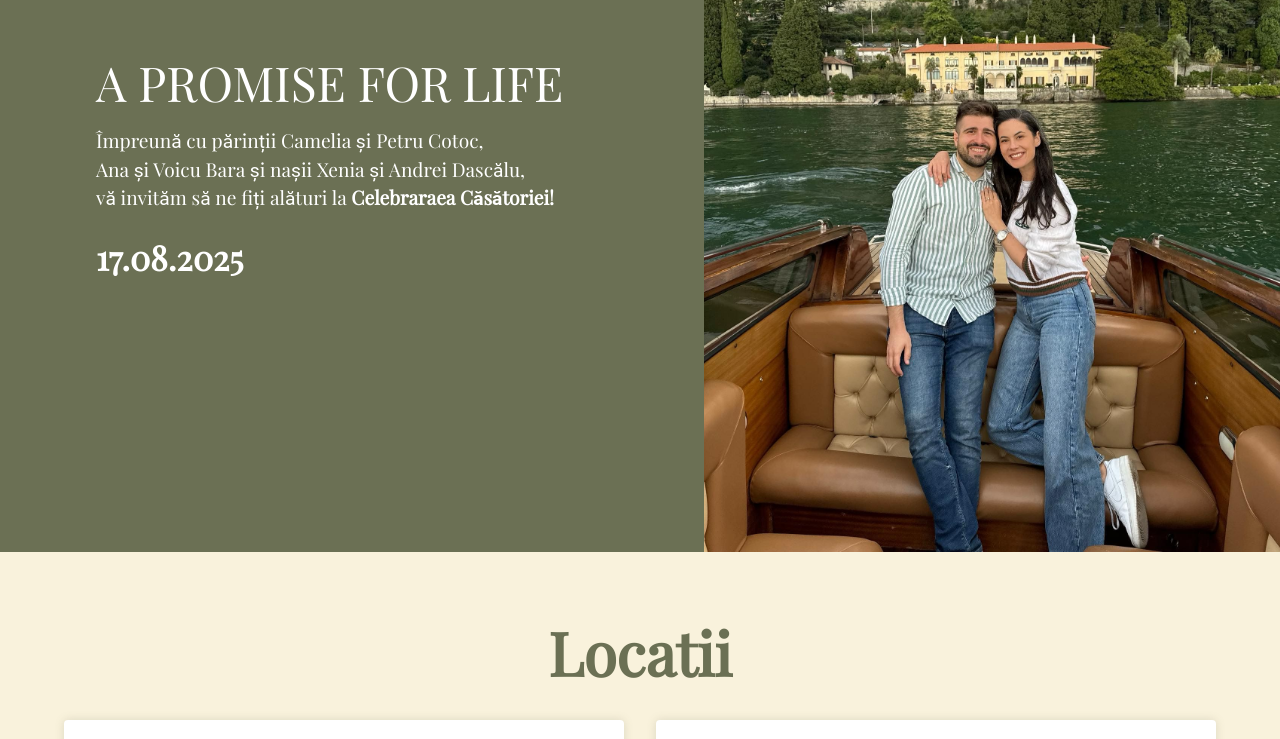
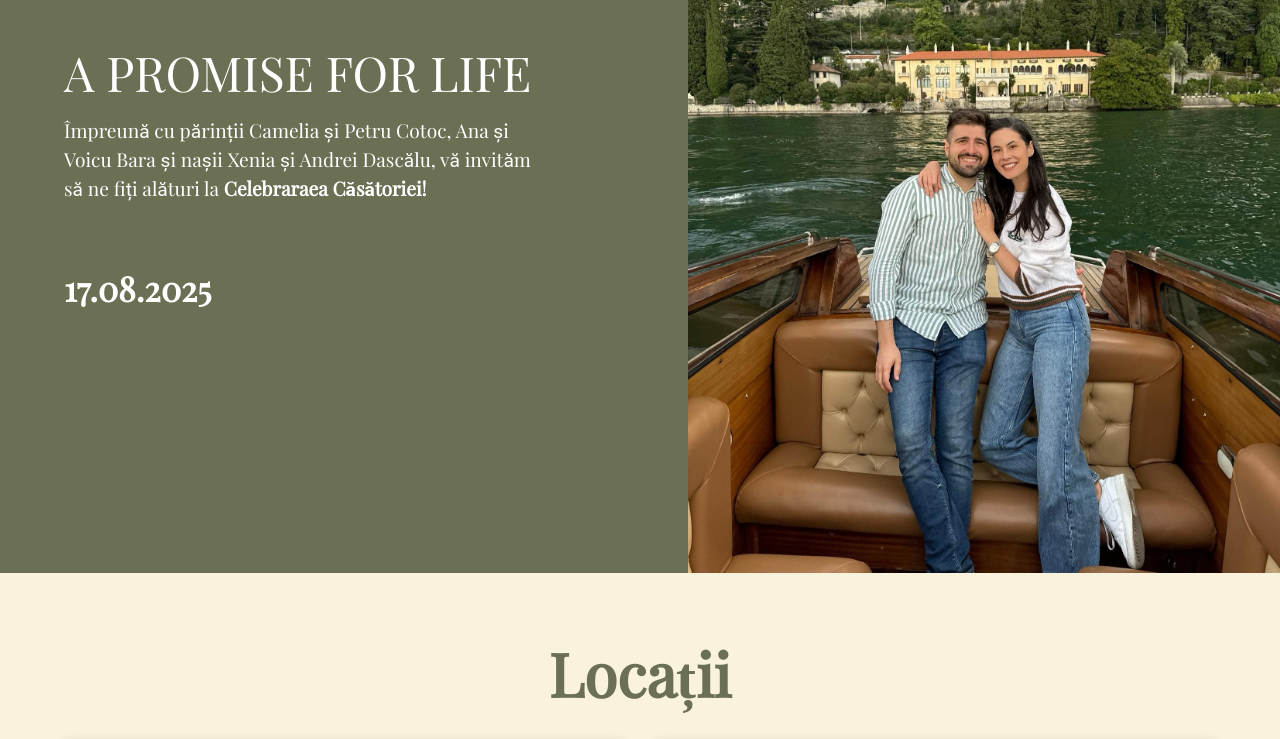
Before and after one commit to Baravd/wedding2, a React (Create React App) app: page / in a window 1280 px wide. Shown: the part 1020-1759 px from the top of the page. Built offline with nearby package versions, Linux system fonts and the light colour scheme.

Commit message:
text corrections and minor stilling changes

```diff
--- a/src/DetailsSection.jsx
+++ b/src/DetailsSection.jsx
@@ -15,7 +15,7 @@ const DetailsSection = ({ weddingData }) => {
         <Box id="details" sx={{ bgcolor: '#f9f2dc', py: 8 }}>
             <Container maxWidth="lg">
                 <Typography variant="h2" gutterBottom align="center" sx={{ mb: 4, color: 'primary.main' }}>
-                    Locatii
+                    Locații
                 </Typography>
                 <Grid container spacing={4}>
                     <Grid item xs={12} md={6}>
@@ -32,7 +32,7 @@ const DetailsSection = ({ weddingData }) => {
                             <CardContent>
                                 <Typography variant="h3" gutterBottom color="primary">
                                     <LocationOn color="primary" sx={{ mr: 1, verticalAlign: 'middle' }} />
-                                    Cununia religioasa
+                                    Cununia religioasă
                                 </Typography>
                                 <Typography variant="h5" gutterBottom>
                                     {weddingData.weddingLocation.name}
--- a/src/InfoSection.jsx
+++ b/src/InfoSection.jsx
@@ -1,7 +1,7 @@
 import React from 'react';
 import { Box, Typography, ThemeProvider, createTheme, Grid, Divider } from '@mui/material';
 import '@fontsource/playfair-display';
-import ToastPNG from './images/toast.PNG'; // Updated import name and file
+import ToastPNG from './images/toast.png';
 
 const theme = createTheme({
     palette: {
@@ -17,23 +17,23 @@ const theme = createTheme({
 const InfoSection = () => {
     return (
         <ThemeProvider theme={theme}>
-            <Box id="info" sx={{ bgcolor: '#f9f2dc', py: 8, px: { xs: 4, md: 12 } }}>
+            <Box id="info" sx={{ bgcolor: '#f9f2dc', py: 8, px: { xs: 4, md: 12 }, color: 'text.primary' }}>
                 <Grid container spacing={4}>
                     <Grid item xs={12} md={4} textAlign="center">
-                        <Typography variant="h3" sx={{ fontFamily: 'Playfair Display', fontWeight: 700, color: '#5a422e' }}>
+                        <Typography variant="h3" sx={{ fontWeight: 700 }}>
                             INFORMATII
                         </Typography>
                         <Box
                             component="img"
                             src={ToastPNG}
                             alt="Toast Icon"
-                            sx={{ width: 200, mt: 3, py:6 }}
+                            sx={{ width: 200, mt: 3, py: 6 }}
                         />
                     </Grid>
                     <Grid item xs={12} md={8}>
                         {/* Dress Code */}
                         <Box mb={4}>
-                            <Typography variant="subtitle1" sx={{ fontWeight: 700, color: '#5a422e' }}>DRESS CODE</Typography>
+                            <Typography variant="subtitle1" sx={{ fontWeight: 700 }}>DRESS CODE</Typography>
                             <Typography variant="body1" paragraph>
                                 Ne dorim să vă simțiți bine, să vă bucurați de atmosferă și să dansați până la finalul evenimentului! Așa că… <strong>feel free to wear what you like</strong>, cât timp vă simțiți confortabil(ă) și cu chef de petrecere!
                             </Typography>
@@ -42,11 +42,11 @@ const InfoSection = () => {
                             </Typography>
                         </Box>
 
-                        <Divider sx={{ borderColor: '#5a422e', mb: 4 }} />
+                        <Divider sx={{ borderColor: 'text.primary', mb: 4 }} />
 
                         {/* Transport */}
                         <Box mb={4}>
-                            <Typography variant="subtitle1" sx={{ fontWeight: 700, color: '#5a422e' }}>TRANSPORT</Typography>
+                            <Typography variant="subtitle1" sx={{ fontWeight: 700 }}>TRANSPORT</Typography>
                             <Typography variant="body1" paragraph>
                                 Pentru deplasarea dintre Cununia Religioasă și Petrecere, vă recomandăm cu drag să folosiți aplicațiile <strong>Bolt</strong> sau <strong>Uber</strong>. Sunt cele mai comode variante, mai ales dacă vreți să lăsați deoparte grija parcării sau întrebarea clasică „Cine conduce înapoi la cazare?”
                             </Typography>
@@ -55,13 +55,13 @@ const InfoSection = () => {
                             </Typography>
                         </Box>
 
-                        <Divider sx={{ borderColor: '#5a422e', mb: 4 }} />
+                        <Divider sx={{ borderColor: 'text.primary', mb: 4 }} />
 
                         {/* Duration */}
                         <Box>
-                            <Typography variant="subtitle1" sx={{ fontWeight: 700, color: '#5a422e' }}>DURATĂ EVENIMENT</Typography>
+                            <Typography variant="subtitle1" sx={{ fontWeight: 700 }}>DURATĂ EVENIMENT</Typography>
                             <Typography variant="body1">
-                                Petrecerea începe la ora 16:00 și se încheie în jurul orei 01:00 AM. <br/>
+                                Petrecerea începe la ora 16:00 și se încheie în jurul orei 01:00 AM. <br />
                                 Avem <strong>9 ore</strong> la dispoziție să râdem, să dansăm și să ne bucurăm împreună de o seară pe care ne-o dorim de neuitat!
                             </Typography>
                         </Box>
--- a/src/IntroSection.jsx
+++ b/src/IntroSection.jsx
@@ -1,5 +1,5 @@
 import React from 'react';
-import { Box, Typography } from '@mui/material';
+import {Box, Typography} from '@mui/material';
 import Poza1 from './images/poza1.JPG';
 
 const IntroSection = () => {
@@ -8,7 +8,7 @@ const IntroSection = () => {
             id="intro"
             sx={{
                 display: 'flex',
-                flexDirection: { xs: 'column', md: 'row' },
+                flexDirection: {xs: 'column', md: 'row'},
                 bgcolor: '#6B7054',
                 color: 'white',
             }}
@@ -16,7 +16,7 @@ const IntroSection = () => {
             <Box
                 sx={{
                     flex: 1,
-                    pl: 12, // doubled from p: 4 to pl: 8
+                    pl: 8,
                     pr: 4,
                     py: 4,
                     display: 'flex',
@@ -24,23 +24,32 @@ const IntroSection = () => {
                     justifyContent: 'center',
                 }}
             >
-                <Typography variant="h3" sx={{ fontFamily: 'Playfair Display', mb: 2 }}>
+                <Typography variant="h3"
+                            sx={{fontFamily: 'Playfair Display', mb: 2, textAlign: {xs: 'center', md: 'left'}}}>
                     A PROMISE FOR LIFE
                 </Typography>
-                <Typography variant="body1" sx={{ fontSize: '1.2rem', whiteSpace: 'pre-line' }}>
-                    Împreună cu părinții Camelia și Petru Cotoc,
-                    {'\n'}Ana și Voicu Bara și nașii Xenia și Andrei Dascălu,
-                    {'\n'}vă invităm să ne fiți alături la <strong>Celebraraea Căsătoriei!</strong>
+                <Typography
+                    variant="body1"
+                    sx={{
+                        fontSize: '1.2rem',
+                        textAlign: { xs: 'center', md: 'left' },
+                        wordBreak: 'break-word',
+                        maxWidth: {md: '80%'},
+                        minHeight: {md: '6.6em'}, // enough space for ~3 lines of text
+                    }}
+                >
+                    Împreună cu părinții Camelia și Petru Cotoc, Ana și Voicu Bara și nașii Xenia și Andrei Dascălu, vă
+                    invităm să ne fiți alături la <strong>Celebraraea Căsătoriei!</strong>
                 </Typography>
-                <Typography variant="h4" sx={{ mt: 3 }}>
+                <Typography variant="h4" sx={{mt: 3, textAlign: {xs: 'center', md: 'left'}}}>
                     <strong>17.08.2025</strong>
                 </Typography>
             </Box>
-            <Box sx={{ flex: 1 }}>
+            <Box sx={{flex: 1}}>
                 <img
                     src={Poza1}
                     alt="Couple"
-                    style={{ width: '100%', height: '100%', objectFit: 'cover' }}
+                    style={{width: '100%', height: '100%', objectFit: 'cover'}}
                 />
             </Box>
         </Box>
--- a/src/RSVPSection.jsx
+++ b/src/RSVPSection.jsx
@@ -19,10 +19,10 @@ const RSVPSection = () => {
                     sx={{width: '100%', maxWidth: 400, mx: 'auto', borderRadius: 2, mb: 6}}
                 />
                 <Typography variant="subtitle1" sx={{fontSize: '1rem', letterSpacing: 1}}>
-                    VĂ RUGĂM SĂ CONFIRMAȚI PREZENȚA PÂNĂ LA
+                    VĂ RUGĂM SĂ CONFIRMAȚI PREZENȚA PÂNĂ LA DATA DE
                 </Typography>
                 <Typography variant="h6" sx={{fontWeight: 'bold', mb: 6}}>
-                    DATA DE 15 IULIE 2025
+                   15 IULIE 2025
                 </Typography>
             </Container>
         </Box>
--- a/src/WeddingWebsite.js
+++ b/src/WeddingWebsite.js
@@ -53,7 +53,7 @@ const weddingData = {
     date: '17 August, 2025',
     weddingLocation: {
         name: 'Biserica Sf. Apostol Toma',
-        address: 'Calea Dorobantilor 102 Cluj-Napoca',
+        address: 'Calea Dorobanților 102 Cluj-Napoca',
         mapUrl: 'https://www.google.com/maps/embed?pb=!1m18!1m12!1m3!1d2732.3889088231995!2d23.614411476141523!3d46.77694054490075!2m3!1f0!2f0!3f0!3m2!1i1024!2i768!4f13.1!3m3!1m2!1s0x47490c172775e93d%3A0xdc44757297098edf!2sSt.%20Thomas%20Church!5e0!3m2!1sen!2sro!4v1742226029149!5m2!1sen!2sro',
     },
     receptionLocation: {
```
Also changed, not shown: src/images/toast.PNG (deleted), src/images/toast.png (added).
